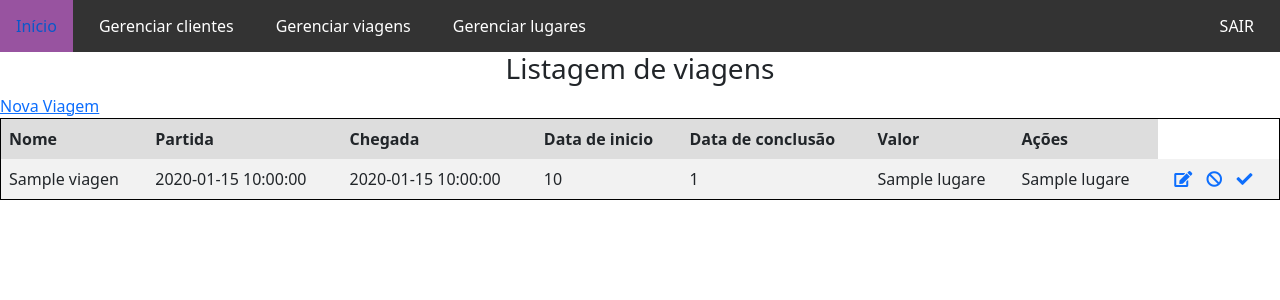
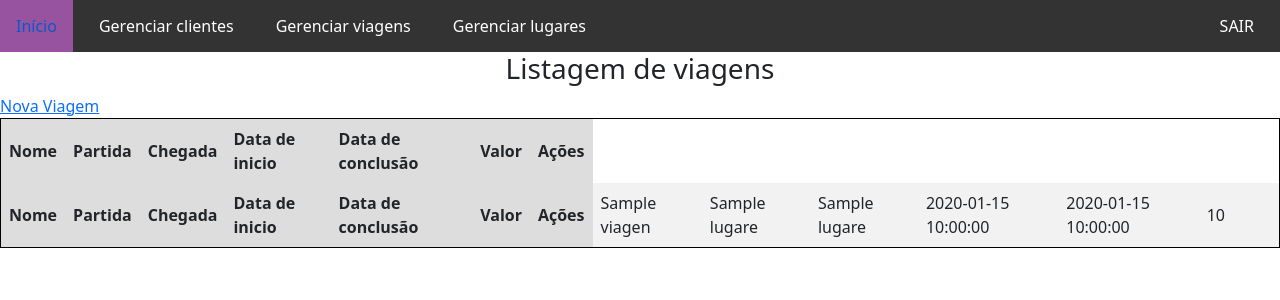
Before and after one commit to ArthurCamacho/site_viagens, a PHP site: page /gerenciar_viagens.php in a window 1280 px wide. Shown: the top 300 px of the page. Run offline with PHP 8.4, Linux system fonts and the light colour scheme; the visitor is signed in with stand-in values (Sample User, id 1); tables that the repository leaves empty hold one stand-in row (values such as "Sample post"); data that the repository does not hold is empty.

Commit message:
Criando o CRUD de viagens

```diff
--- a/gerenciar_viagens.php
+++ b/gerenciar_viagens.php
@@ -10,7 +10,7 @@ require 'conexao.php';
     <link rel="stylesheet" href="css/novos_estilos.css">
     <meta charset='utf-8'>
     <link rel='stylesheet' type='text/css' href='css/style.css'>
-    <link rel='stylesheet' href='https://cdnjs.cloudflare.com/ajax/libs/font-awesome/5.15.3/css/all.min.css'>
+    <!-- <link rel='stylesheet' href='https://cdnjs.cloudflare.com/ajax/libs/font-awesome/5.15.3/css/all.min.css'> -->
 </head>
 <body>
 <?php
@@ -36,11 +36,12 @@ require 'conexao.php';
                                                          v.dataHorarioChegada,
                                                          v.valor,
                                                          v.statusId,
+                                                         v.idViagem,
                                                          o.nome as nomePartida,
                                                          d.nome as nomeDestino
                                                     FROM viagens v
                                               INNER JOIN lugares o ON v.origemId = o.idLugar
-                                              INNER JOIN lugares d ON v.origemId = d.idLugar
+                                              INNER JOIN lugares d ON v.destionId = d.idLugar
                                                 ORDER BY v.idViagem,
                                                          v.nome");
 
@@ -51,13 +52,19 @@ require 'conexao.php';
                                     echo "<tr>";
 
                                 echo "
+                                <th>Nome</th>
+                                <th>Partida</th>
+                                <th>Chegada</th>
+                                <th>Data de inicio</th>
+                                <th>Data de conclusão</th>
+                                <th>Valor</th>
+                                <th>Ações</th>
                                         <td>{$linha['nomeViagem']}</td>
+                                        <td>{$linha['nomePartida']}</td>
+                                        <td>{$linha['nomeDestino']}</td>
                                         <td>{$linha['dataHorarioPartida']}</td>
                                         <td>{$linha['dataHorarioChegada']}</td>
                                         <td>{$linha['valor']}</td>
-                                        <td>{$linha['statusId']}</td>
-                                        <td>{$linha['nomePartida']}</td>
-                                        <td>{$linha['nomeDestino']}</td>
                                         <td>
                                             <a href='editar_viagem.php?id={$linha['idViagem']}'><i class='fas fa-edit'></i></a>
                                             <a href='desativar_viagem.php?id={$linha['idViagem']}'><i class='fas fa-ban'></i></a>
--- a/inserir_viagem.php
+++ b/inserir_viagem.php
@@ -27,7 +27,7 @@ try{
 
 
             # Estrutura o select que ira verificar as credencias no banco de dados
-            $query = "INSERT INTO pessoas  (nome,
+            $query = "INSERT INTO viagens  (nome,
                                             origemId,
                                             destionId,
                                             dataHorarioPartida,
```
